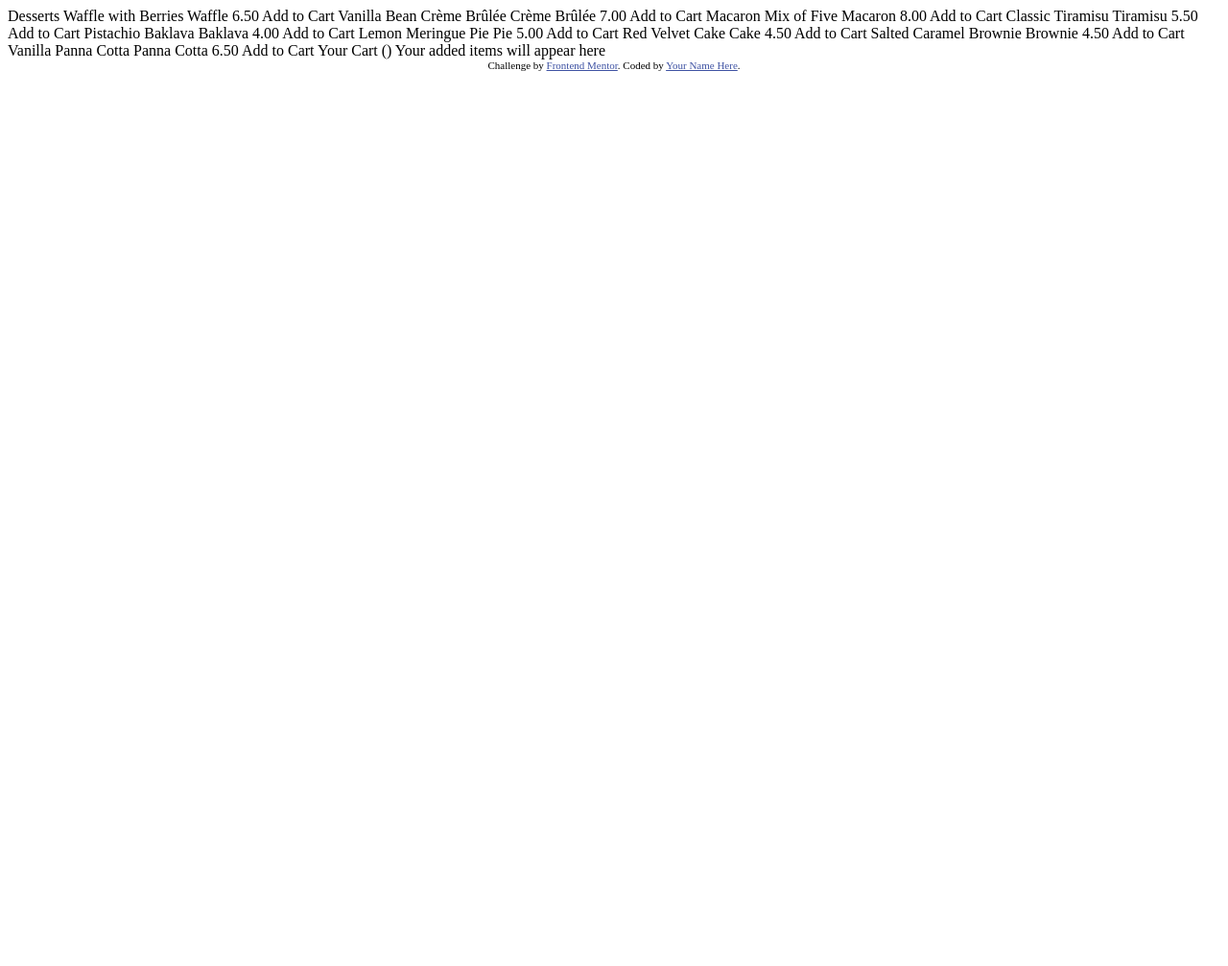
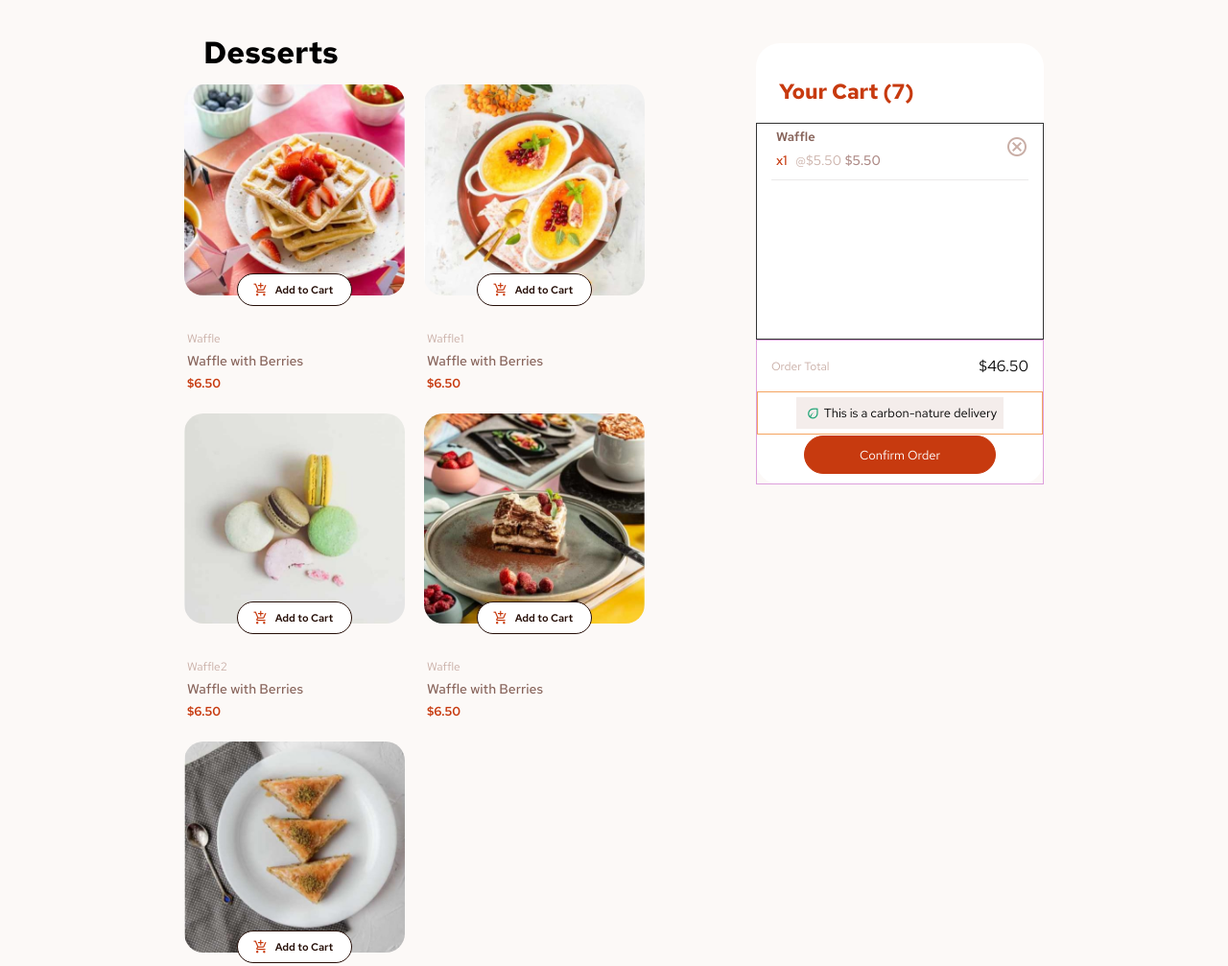
Before and after one commit to middlemine/practice-frontend-1, a plain HTML site: page product-list-with-cart-main/index.html in a window 1280 px wide. Shown: the top 1007 px of the page at 96% size. Before the commit the page ends 800 px from the top, so only its background shows below. Drawn offline with nearby package versions, Linux system fonts and the light colour scheme.

Commit message:
create-structure
create layout of the website by html, css

```diff
--- /dev/null
+++ b/product-list-with-cart-main/index.css
@@ -0,0 +1,293 @@
+
+@import url('https://fonts.googleapis.com/css2?family=Red+Hat+Text:ital,wght@0,300..700;1,300..700&display=swap');
+
+*{
+    padding: 0;
+    margin: 0;
+    box-sizing: border-box;
+    font-family: 'Red Hat Text', serif;
+}
+
+body{
+    background-color: hsl(20, 50%, 98%);
+}
+
+div.content-area{
+    /* border: 1px solid #333; */
+    width: 70%;
+    /* width: 65%; */
+    margin: auto;
+    display: grid;
+    grid-template-columns: 3fr 1fr;
+    grid-template-areas:
+    'header cart-box-area'
+    'item-list-area cart-box-area';
+}
+
+div.header-box{
+    /* border: 1px solid palevioletred; */
+    grid-area: header;
+}
+
+div.header-box h1.header{
+    /* border: 1px solid #333; */
+    padding-top: 5.5%;
+    padding-bottom: 2%;
+    padding-left: 20px;
+}
+
+/* ------- Layout of Grid-------- */
+
+div.cart-box-area{
+    grid-area: cart-box-area;
+    /* border: 2px solid skyblue; */
+    background-color: #fff;
+    width: 300px;
+    height: 460px;
+    margin-left: auto ;
+    margin-right: auto;
+    margin-top: 15%;
+    border-radius: 25px;
+    display: grid;
+    grid-template-rows: 0.5fr 1.5fr 1fr;
+}
+
+
+
+div.cart-box-top{
+    /* border: 1px solid slateblue; */
+}
+div.cart-box-top h1.quantity-count{
+    /* border: 1px solid #333; */
+    padding-top: 12%;
+    padding-left: 8%;
+    margin-bottom: 6%;
+    font-size: 22px;
+    color: hsl(14, 86%, 42%);
+}
+
+div.cart-box-middle{
+    border: 1px solid #333;
+}
+div.detail-box{
+    /* border: 1px solid #333; */
+    border-bottom: 1px solid hsl(0, 3%, 92%);
+    padding-bottom: 10px;
+    margin: 0 5% 0 5%;
+
+    display: flex;
+    justify-content: space-between;
+    align-items: center;
+}
+div.detail-box p.item-name{
+    /* border: 1px solid #333; */
+    font-size: 13px;
+    padding: 5px;
+    font-weight: 600;
+    color: hsl(12, 20%, 44%);
+}
+/* div.item-detail{
+    border: 1px solid #333;
+} */
+div.item-detail span.quantity-item{
+    /* border: 1px solid #333; */
+    font-size: 14px;
+    color: hsl(14, 86%, 42%);
+    font-weight: 500;
+    padding: 0 5px;
+}
+div.item-detail span.price-per-unit{
+    /* border: 1px solid #333; */
+    font-size: 14px;
+    color: hsl(14, 25%, 72%);
+    font-weight: 400;
+}
+div.item-detail span.sum-of-unit{
+    /* border: 1px solid #333; */
+    font-size: 14px;
+    color: hsl(7, 20%, 60%);
+    font-weight: 500;
+}
+div.detail-box  span.cancle-order-unit{
+    color: hsl(14, 25%, 72%);
+}
+
+div.cart-buttom{
+    border: 1px solid plum;
+    display: flex;
+    flex-wrap: wrap;
+    /* justify-content: center;
+    align-items: center; */
+
+}
+div.cart-buttom div.summary{
+    /* border: 1px solid #333; */
+    width: 100%;
+    display: flex;
+    justify-content: space-between;
+    align-items: center;
+    margin: 2% 5%;
+
+
+}
+span.summary-text{
+    font-size: 12px;
+    color: hsl(14, 25%, 72%);
+
+    padding: 4% 0;
+}
+
+
+
+
+div.cart-buttom div.carbon-nature{
+    border: 1px solid sandybrown;
+    width: 100%;
+    display: flex;
+    justify-content: center;
+    align-items: center;
+    padding: 3px 0;
+}
+div.cart-buttom div.carbon-nature-content{
+    /* border: 1px solid #333; */
+    background-color: hsl(13, 31%, 94%);
+    padding: 8px 7px;
+    display: flex;
+    justify-items: center;
+    align-items: center;
+}
+div.carbon-nature span.highlight-carbon{
+    font-weight: 600;
+}
+div.carbon-nature span.carbon-nature-icon{
+    /* border: 1px solid #333; */
+    font-size: 16px;
+    color: hsl(159, 69%, 38%);
+    padding: 0 3px;
+}
+div.carbon-nature span.carbon-nature-text{
+    /* border: 1px solid #333; */
+    font-size: 13px;
+    /* background-color: hsl(13, 31%, 94%); */
+    /* padding: 8px 7px; */
+}
+
+
+div.cart-buttom div.confirm-order-button{
+    /* border: 1px solid skyblue; */
+    width: 100%;
+    display: flex;
+    justify-content: center;
+    align-items: center;
+    /* padding: 0px 0; */
+    /* margin: 10px; */
+}
+div.confirm-order-button span.confirm-order-text{
+    border: 1px solid hsl(14, 86%, 42%);
+    border-radius: 20px;
+    background-color: hsl(14, 86%, 42%);
+    color: #fff;
+    font-size: 13px;
+    width: 200px;
+    height: 40px;
+    text-align: center;
+    display: flex;
+    justify-content: center;
+    align-items: center;
+    margin: 0  0 8px 0;
+}
+
+/* -------------- */
+
+
+div.item-list-area{
+    grid-area: item-list-area;
+    /* border: 3px solid skyblue; */
+    display: flex;
+    flex-wrap: wrap;
+    gap: 20px
+
+}
+div.item-box{
+    /* border: 2px solid plum; */
+    max-width: 230px;
+
+    display: flex;
+    flex-wrap: wrap;
+    justify-content:flex-start;
+
+
+    /* padding: 20px; */
+    /* margin: auto; */
+
+    position: relative;
+    flex-grow: 1;
+}
+
+div.item-box img{
+    width: 100%;
+    border-radius: 20px;
+}
+div.button-box{
+    border: 1px solid hsl(14, 65%, 9%);
+    width: 120px;
+    border-radius: 20px;
+    background-color: #fff;
+    display: flex;
+    justify-content: center;
+    align-items: center;
+    padding: 8px 10px;
+    /* padding-left: 5px; */
+    margin: -10% auto 0 auto;
+    /* margin-left: auto; */
+    font-size: 12px;
+    /* transition: 0.1s; */
+    /* margin-right: auto; */
+    /* position: absolute; */
+    /* top: 62% */
+}
+
+div.button-box span.add-cart-icon{
+    font-size: 16px;
+    padding: 0 2px;
+    color: hsl(14, 86%, 42%);
+}
+
+div.button-box span.add-cart-text{
+    font-size: 11px;
+    font-weight: 600;
+    padding: 0 5px;
+    color: hsl(14, 65%, 9%);
+}
+div.button-box span.add-cart-text:hover{
+    color: hsl(14, 86%, 42%);
+    cursor: pointer;
+}
+
+div.detail-menu{
+    /* border: 1px solid #333; */
+    flex-wrap: wrap;
+    width: 100%;
+    margin-top: 10%;
+}
+
+div.detail-menu p.tag-name{
+    font-size: 12px;
+    font-weight: 400;
+    color: hsl(14, 25%, 72%);
+    padding: 3px;
+}
+div.detail-menu p.menu-name{
+    font-size: 14px;
+    font-weight: 500;
+    color: hsl(12, 20%, 44%);
+    padding: 3px;
+}
+div.detail-menu p.price-tag{
+    font-size: 13px;
+    font-weight: 600;
+    color: hsl(14, 86%, 42%);
+    padding: 3px;
+}
+
+/* ------------------- */
--- a/product-list-with-cart-main/index.html
+++ b/product-list-with-cart-main/index.html
@@ -1,29 +1,182 @@
 <!DOCTYPE html>
 <html lang="en">
+
 <head>
   <meta charset="UTF-8">
-  <meta name="viewport" content="width=device-width, initial-scale=1.0"> <!-- displays site properly based on user's device -->
+  <meta name="viewport" content="width=device-width, initial-scale=1.0">
+  <!-- displays site properly based on user's device -->
 
   <link rel="icon" type="image/png" sizes="32x32" href="./assets/images/favicon-32x32.png">
+  <link rel="stylesheet" href="https://fonts.googleapis.com/css2?family=Material+Symbols+Outlined" />
 
   <title>Frontend Mentor | Product list with cart</title>
 
   <!-- Feel free to remove these styles or customise in your own stylesheet 👍 -->
-  <style>
-    .attribution { font-size: 11px; text-align: center; }
-    .attribution a { color: hsl(228, 45%, 44%); }
-  </style>
+
+  <link rel="stylesheet" href="index.css">
+
 </head>
+
 <body>
 
-  Desserts
 
-  Waffle with Berries
+  <div class="content-area">
+
+    <div class="header-box">
+      <h1 class="header">Desserts</h1>
+    </div>
+
+    <div class="cart-box-area">
+
+      <!-- 1 -->
+      <div class="cart-box-top">
+        <h1 class="quantity-count">Your Cart (7)</h1>
+      </div>
+
+      <!-- 2 -->
+      <div class="cart-box-middle">
+        <div class="detail-box">
+          <div class="item-detail">
+            <p class="item-name">Waffle</p>
+            <span class="quantity-item">x1</span>
+            <span class="price-per-unit">@$5.50</span>
+            <span class="sum-of-unit">$5.50</span>
+          </div>
+
+          <span class="material-symbols-outlined cancle-order-unit">cancel</span>
+
+        </div>
+      </div>
+
+      <!-- 3 -->
+      <div class="cart-buttom">
+        <div class="summary">
+          <span class="summary-text">Order Total</span>
+          <span class="summary-price">$46.50</span>
+        </div>
+
+        <div class="carbon-nature">
+          <div class="carbon-nature-content">
+            <span class="material-symbols-outlined carbon-nature-icon">eco</span>
+            <span class="carbon-nature-text">This is a <span class="highlight">carbon-nature</span> delivery</span>
+          </div>
+        </div>
+
+        <div class="confirm-order-button">
+          <span class="confirm-order-text">Confirm Order</span>
+        </div>
+      </div>
+
+    </div>
+
+
+
+
+
+    <div class="item-list-area">
+
+      <div class="item-box">
+
+        <img src="./assets/images/image-waffle-desktop.jpg" alt="" srcset="">
+
+        <div class="button-box">
+          <span class="material-symbols-outlined add-cart-icon">add_shopping_cart</span>
+          <span class="add-cart-text">Add to Cart</span>
+        </div>
+
+        <div class="detail-menu">
+          <p class="tag-name">Waffle</p>
+          <p class="menu-name">Waffle with Berries</p>
+          <p class="price-tag">$6.50</p>
+        </div>
+
+      </div>
+
+      <div class="item-box">
+
+        <img src="./assets/images/image-creme-brulee-desktop.jpg" alt="" srcset="">
+
+        <div class="button-box">
+          <span class="material-symbols-outlined add-cart-icon">add_shopping_cart</span>
+          <span class="add-cart-text">Add to Cart</span>
+        </div>
+
+        <div class="detail-menu">
+          <p class="tag-name">Waffle1</p>
+          <p class="menu-name">Waffle with Berries</p>
+          <p class="price-tag">$6.50</p>
+        </div>
+
+      </div>
+
+      <div class="item-box">
+
+        <img src="./assets/images/image-macaron-desktop.jpg" alt="" srcset="">
+
+        <div class="button-box">
+          <span class="material-symbols-outlined add-cart-icon">add_shopping_cart</span>
+          <span class="add-cart-text">Add to Cart</span>
+        </div>
+
+        <div class="detail-menu">
+          <p class="tag-name">Waffle2</p>
+          <p class="menu-name">Waffle with Berries</p>
+          <p class="price-tag">$6.50</p>
+        </div>
+
+      </div>
+
+      <div class="item-box">
+
+        <img src="./assets/images/image-tiramisu-desktop.jpg" alt="" srcset="">
+
+        <div class="button-box">
+          <span class="material-symbols-outlined add-cart-icon">add_shopping_cart</span>
+          <span class="add-cart-text">Add to Cart</span>
+        </div>
+
+        <div class="detail-menu">
+          <p class="tag-name">Waffle</p>
+          <p class="menu-name">Waffle with Berries</p>
+          <p class="price-tag">$6.50</p>
+        </div>
+
+      </div>
+
+      <div class="item-box">
+
+        <img src="./assets/images/image-baklava-desktop.jpg" alt="" srcset="">
+
+        <div class="button-box">
+          <span class="material-symbols-outlined add-cart-icon">add_shopping_cart</span>
+          <span class="add-cart-text">Add to Cart</span>
+        </div>
+
+        <div class="detail-menu">
+          <p class="tag-name">Waffle</p>
+          <p class="menu-name">Waffle with Berries</p>
+          <p class="price-tag">$6.50</p>
+        </div>
+
+      </div>
+
+    </div>
+
+
+
+
+
+  </div>
+  </div>
+
+
+
+  <!-- Waffle with Berries
   Waffle
   6.50
-  Add to Cart
+  Add to Cart -->
 
-  Vanilla Bean Crème Brûlée
+  <!-- Vanilla Bean Crème Brûlée
   Crème Brûlée
   7.00
   Add to Cart
@@ -61,14 +214,15 @@
   Vanilla Panna Cotta
   Panna Cotta
   6.50
-  Add to Cart
+  Add to Cart -->
 
-  Your Cart (<!-- Quantity -->)
-  Your added items will appear here
+  <!-- Your Cart (Quantity) -->
+  <!-- Your added items will appear here -->
 
-  <div class="attribution">
+  <!-- <div class="attribution">
     Challenge by <a href="https://www.frontendmentor.io?ref=challenge">Frontend Mentor</a>.
     Coded by <a href="#">Your Name Here</a>.
-  </div>
+  </div> -->
 </body>
+
 </html>
--- /dev/null
+++ b/test.css
@@ -0,0 +1,28 @@
+
+
+.container{
+    border: 3px solid #333;
+    width:80vw;
+    height: 30vh;
+    display: grid;
+    grid-template-columns: 2fr 1fr;
+    grid-template-rows: 1fr 3fr;
+    grid-template-areas:
+        'header cart-box'
+        'content-box cart-box'
+        ;
+}
+
+.header-box{
+    grid-area: header;
+    border: 3px solid green;
+    /* grid-column: 1; */
+}
+.cart-list{
+    grid-area: cart-box;
+    border: 3px solid salmon;
+}
+.box3{
+    grid-area: content-box;
+    border: 3px solid skyblue
+}
```
Also changed, not shown: test.html (added, +21 -0 lines), 1 other file.
